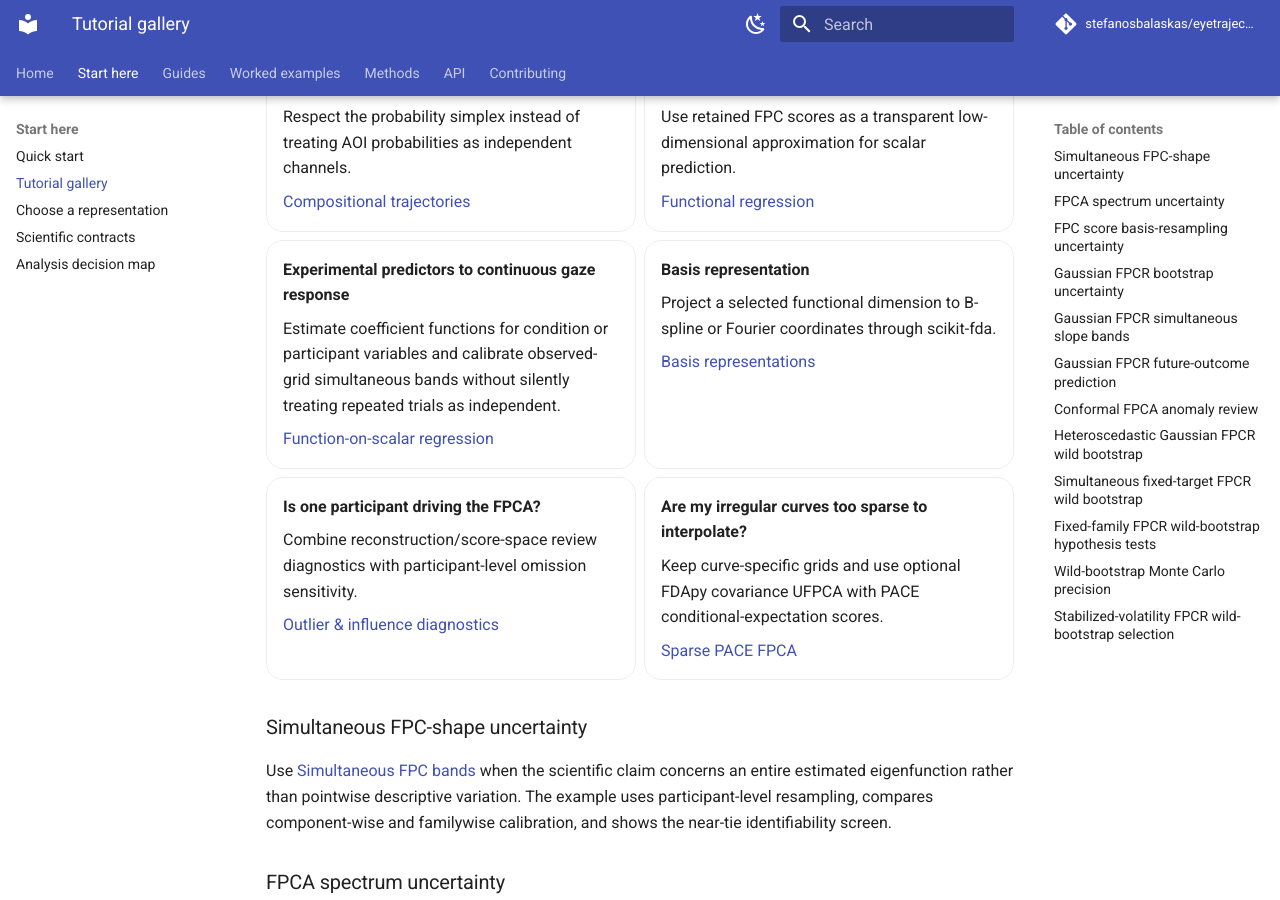
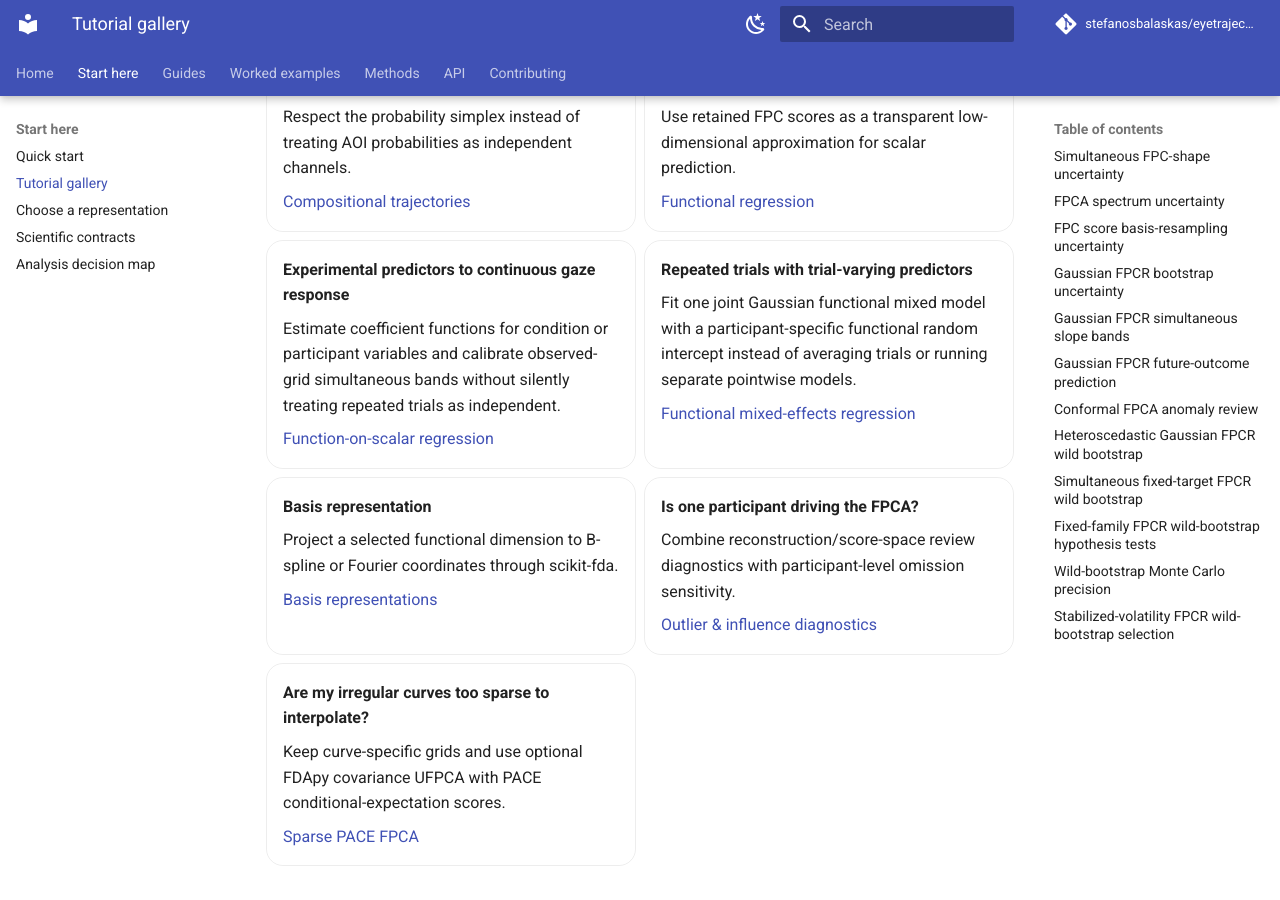
Before and after one commit to stefanosbalaskas/eyetrajectoriespy, an MkDocs documentation site: the page built from docs/tutorials/index.md, in a window 1280 px wide and 900 px high, scrolled down 1956 px. Built offline with MkDocs 1.6.1 and Material for MkDocs 9.7.7, drawn with Linux system fonts in a browser that asks for light colours; comment, search, counter and statistics services are not loaded.

Commit message:
Add functional mixed-effects tutorial entry

```diff
--- a/docs/tutorials/index.md
+++ b/docs/tutorials/index.md
@@ -123,6 +123,12 @@ Choose a tutorial by the scientific problem rather than by the function name.
 
     [Function-on-scalar regression](../examples/function-on-scalar.md)
 
+-   **Repeated trials with trial-varying predictors**
+
+    Fit one joint Gaussian functional mixed model with a participant-specific functional random intercept instead of averaging trials or running separate pointwise models.
+
+    [Functional mixed-effects regression](../examples/functional-mixed-effects.md)
+
 -   **Basis representation**
 
     Project a selected functional dimension to B-spline or Fourier coordinates through scikit-fda.
```
